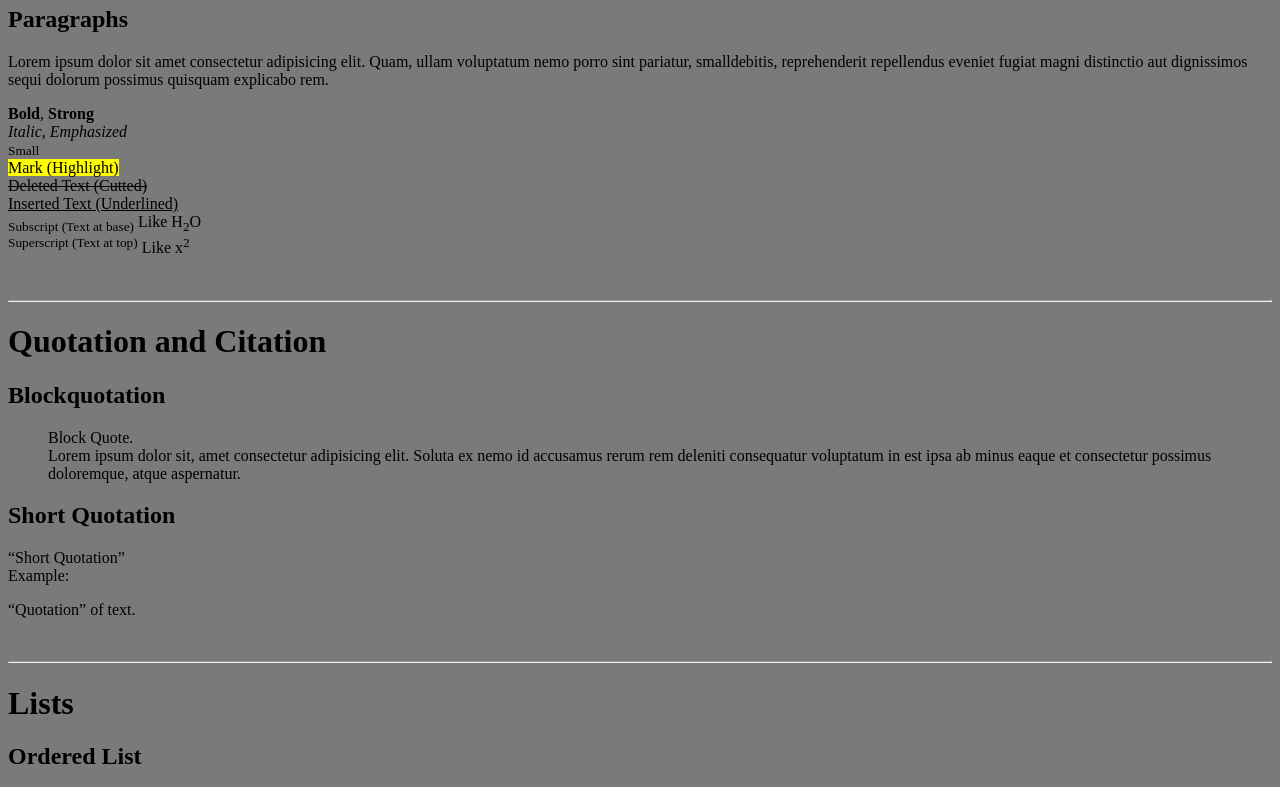
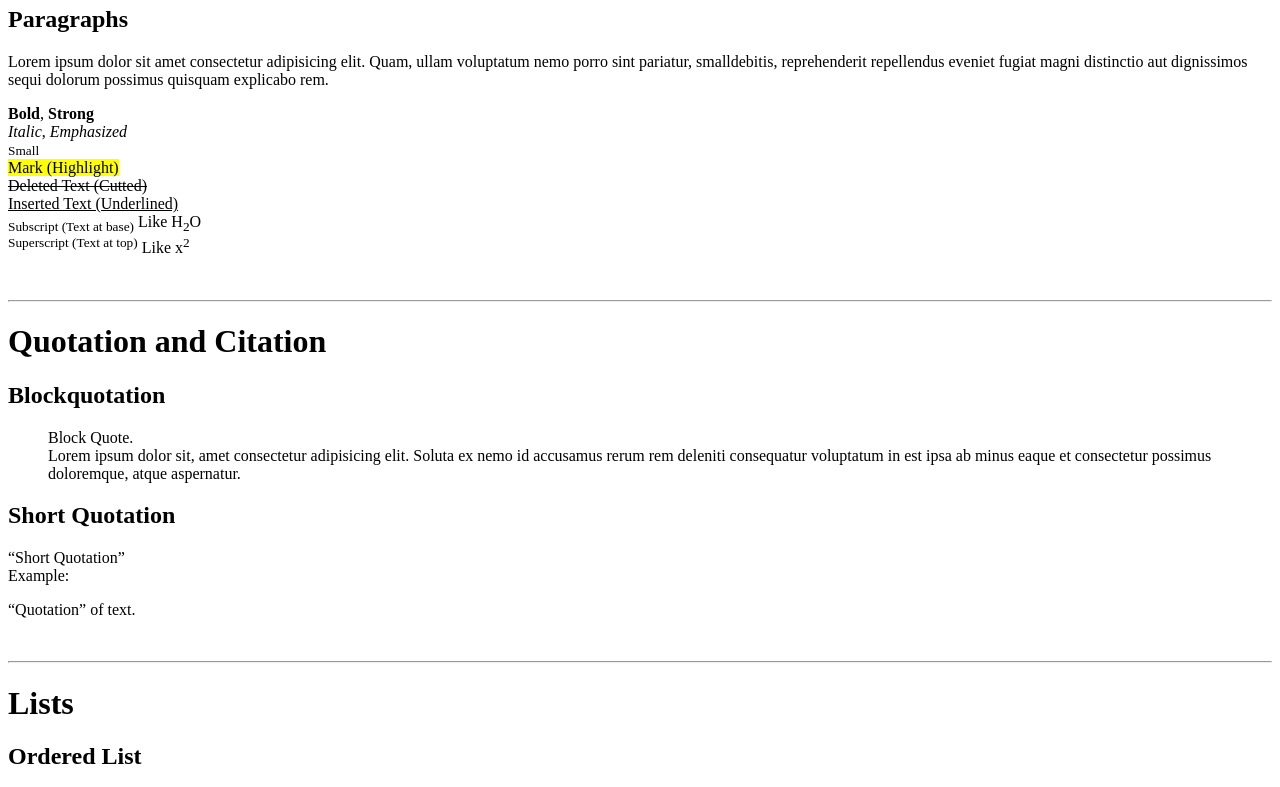
Before and after one commit to ATOMICMAN007/learningweb, a plain HTML site: page index.html in a window 1280 px wide. Shown: the part 574-1361 px from the top of the page. Drawn offline with Linux system fonts and the light colour scheme.

Commit message:
Remove bg color from index

```diff
--- a/index.html
+++ b/index.html
@@ -7,7 +7,7 @@
     <title>Home</title>
 </head>
 
-<body style="background-color: rgb(122, 122, 122);">
+<body>
     <!-- Links To Other Pages -->
     <div class="links">
         <h1>Links</h1>
```
